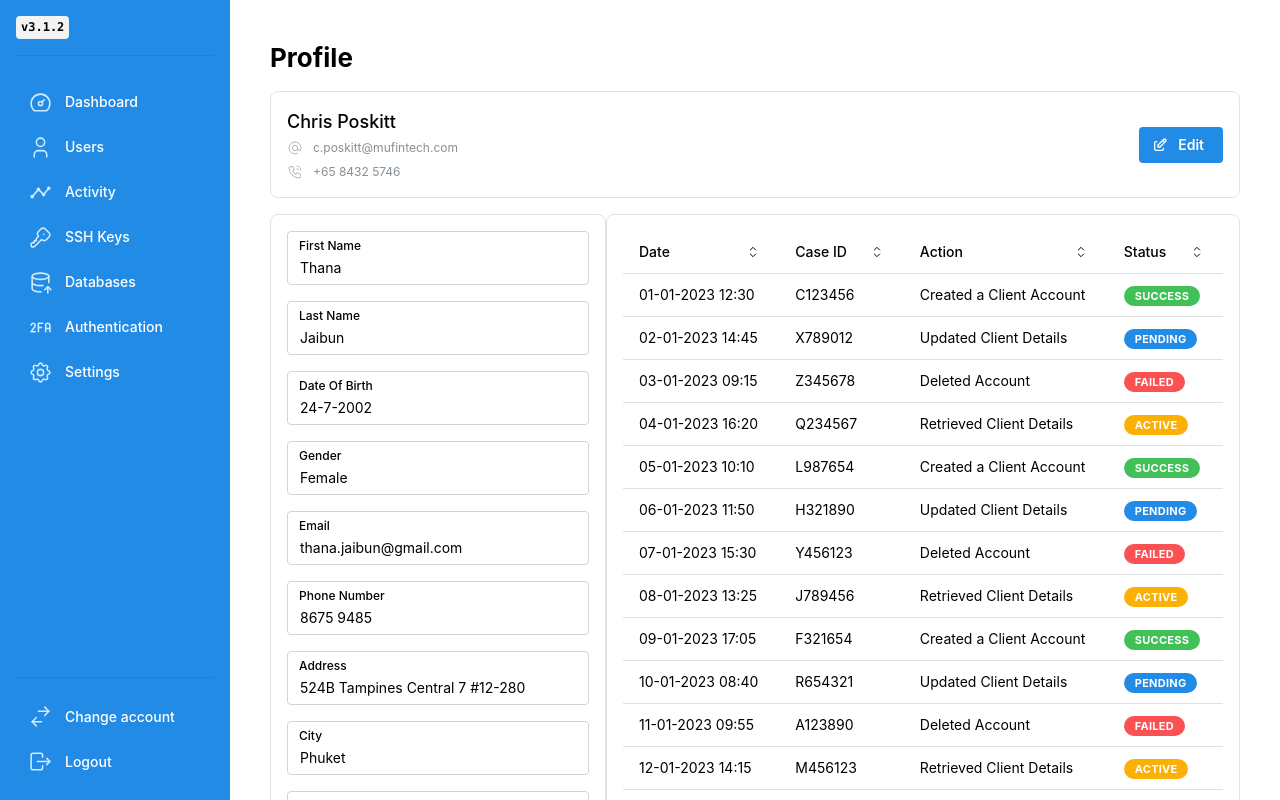
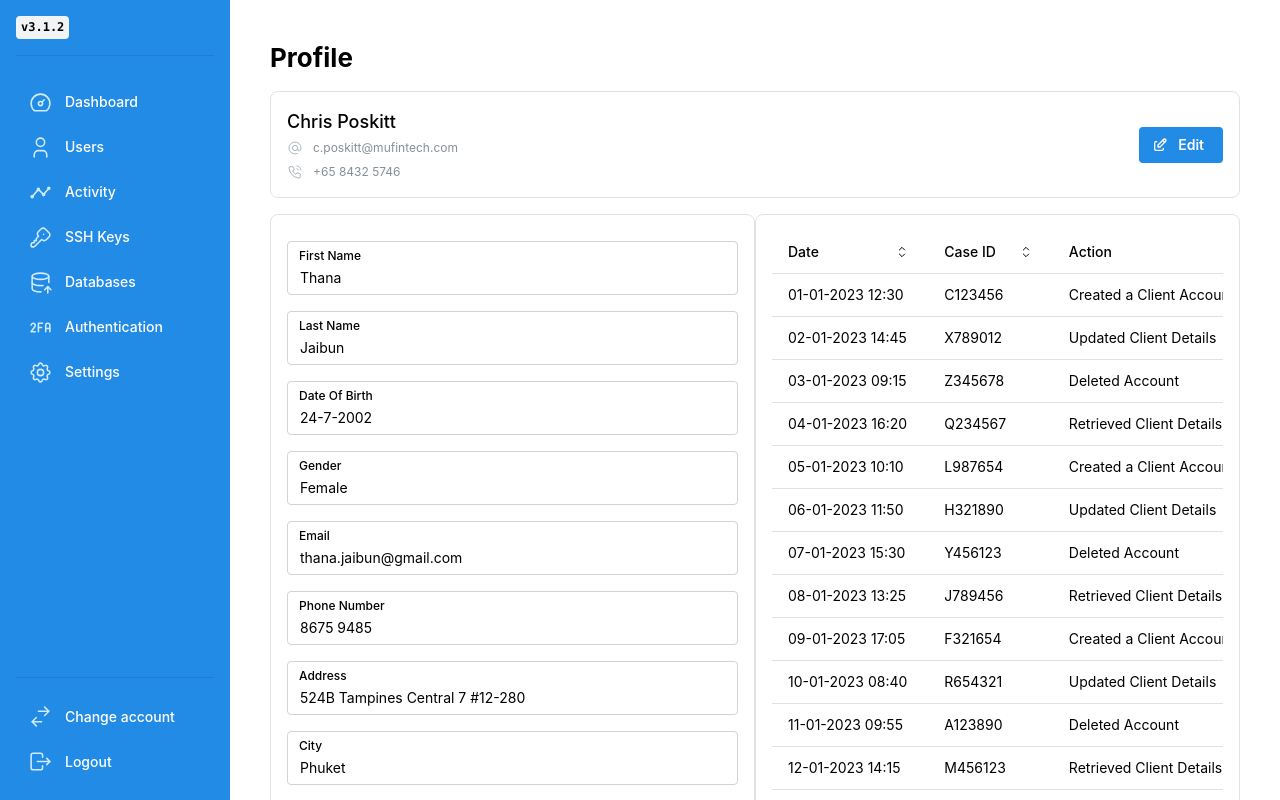
Before and after one commit to owjoel/itsa-ui, a Next.js app: page /clients/1 in a window 1280 px wide. Built offline with nearby package versions, Linux system fonts and the light colour scheme.

Commit message:
fix client profile

```diff
--- a/src/app/(management)/clients/[id]/Edit.tsx
+++ b/src/app/(management)/clients/[id]/Edit.tsx
@@ -1,4 +1,4 @@
-import { Group, Paper, TextInput } from "@mantine/core";
+import { Group, Paper, Stack, TextInput } from "@mantine/core";
 import classes from "./Edit.module.css";
 
 const data = {
@@ -17,8 +17,8 @@ const data = {
 
 export function Edit() {
   return (
-    <Paper p="md" withBorder radius="md" style={{flexGrow: 1}}>
-      <Group style={{ width: "100%" }}>
+      <Paper p="md" withBorder radius="md" style={{ height:'100%' , width:'50%'}}>
+      <Stack style={{ width: "100%",paddingTop:'10px'}}>
         <TextInput
           label="First Name"
           placeholder="15329 Huston 21st"
@@ -85,7 +85,7 @@ export function Edit() {
           classNames={classes}
           value={data.postalCode}
         />
-      </Group>
+      </Stack>
     </Paper>
   );
 }
--- a/src/app/(management)/clients/[id]/Timeline.tsx
+++ b/src/app/(management)/clients/[id]/Timeline.tsx
@@ -258,24 +258,13 @@ export function Timeline() {
   ));
 
   return (
-    <Paper p="md" withBorder radius="md" style={{flexGrow: 1}} >
-        {/* <TextInput
-          placeholder="Search by any field"
-          mb="md"
-          leftSection={
-            <IconSearch
-              style={{ width: rem(16), height: rem(16) }}
-              stroke={1.5}
-            />
-          }
-          value={search}
-          onChange={handleSearchChange}
-        /> */}
-        <Table.ScrollContainer minWidth={600}>
+    <Paper p="md" withBorder radius="md" style={{ height: '100%`' , width:'50%'}}>
+        <Table.ScrollContainer minWidth={600} style={{ height:'100%',overflowY: 'auto' }}>
           <Table
             highlightOnHover
             horizontalSpacing="md"
             verticalSpacing="xs"
+            stickyHeader
           >
             <Table.Thead>
               <Table.Tr>
--- a/src/app/(management)/clients/[id]/page.tsx
+++ b/src/app/(management)/clients/[id]/page.tsx
@@ -22,8 +22,8 @@ export default function ClientProfile({ params }: { params: { id: string } }) {
       <Header />
       <Space h="md" />
 
-      <Flex>
-        <Edit />
+      <Flex style={{ height: '800px' }}>
+        <Edit/>
         <Timeline />
       </Flex>
     </div>
```
